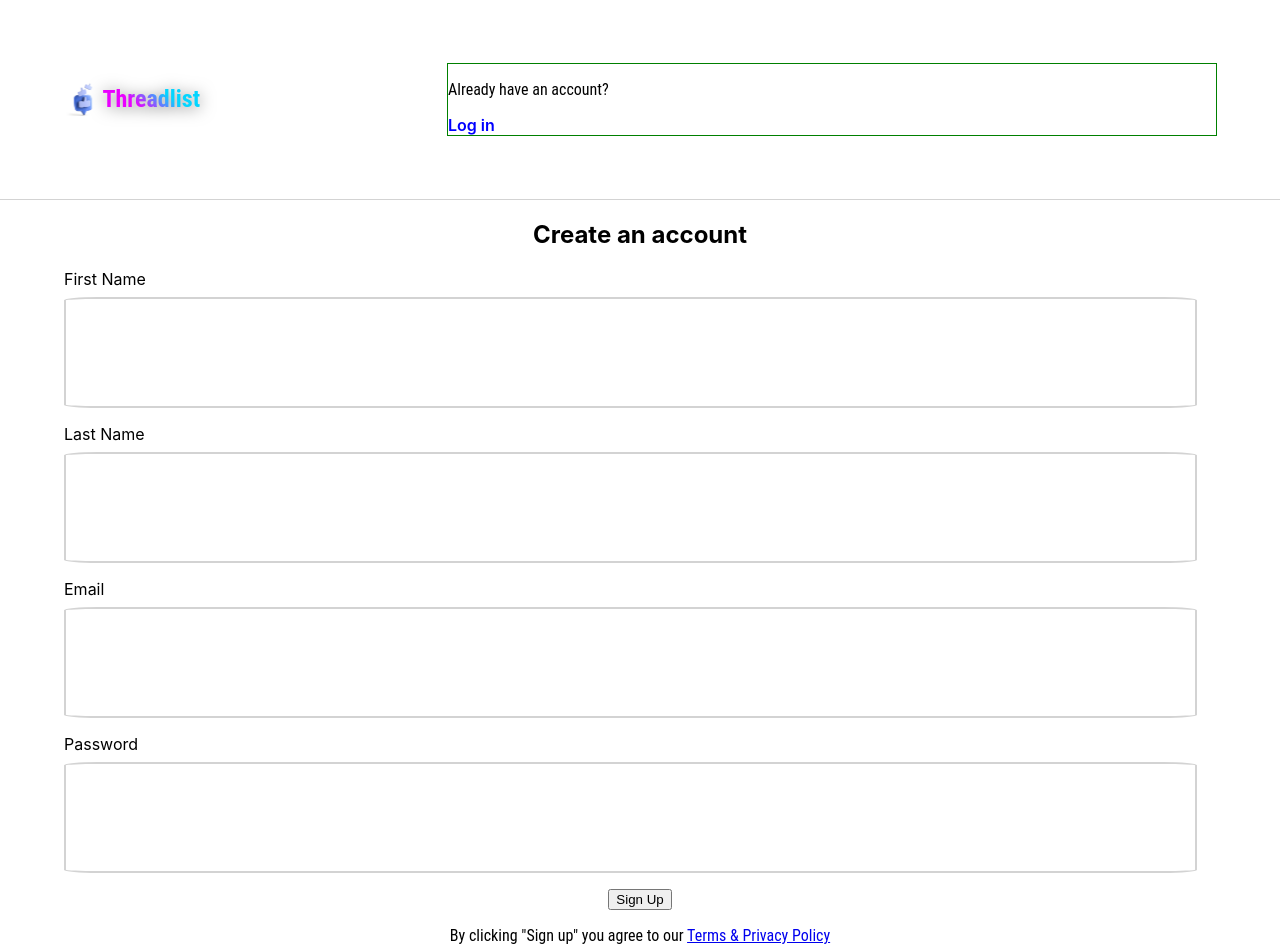
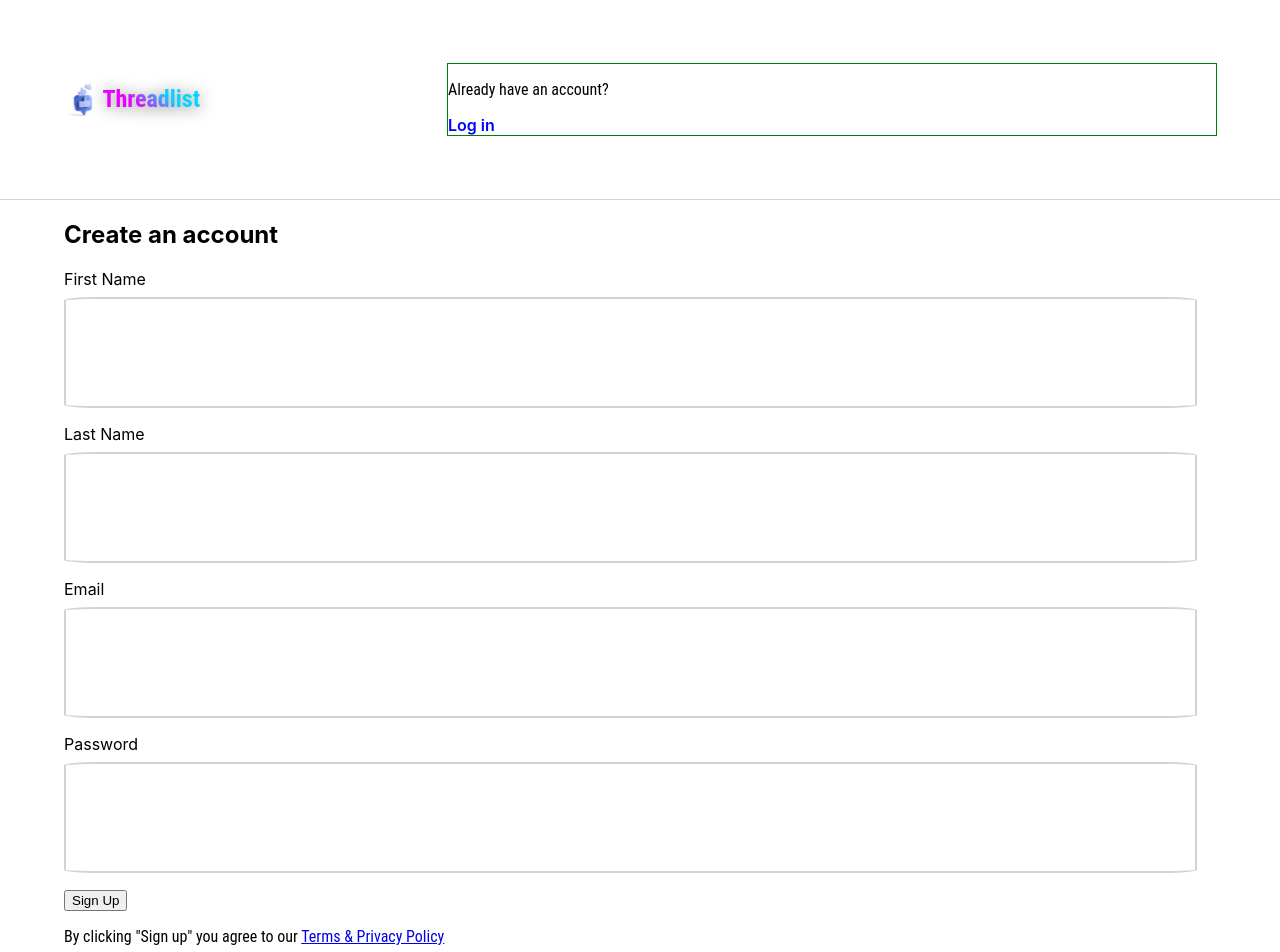
Before and after one commit to jonahunuafe/user-authentication, a React (Create React App) app: page / in a window 1280 px wide. Shown: the top 952 px of the page. Built offline with nearby package versions, Linux system fonts and the light colour scheme.

Commit message:
styled pages

```diff
--- a/src/components/Input.module.css
+++ b/src/components/Input.module.css
@@ -8,8 +8,3 @@ input {
     margin-top: 0.5rem;
     margin-bottom: 1rem;
 }
-
-.inputContainer {
-    margin: auto;
-    width: 90%;
-}
--- a/src/index.css
+++ b/src/index.css
@@ -7,8 +7,7 @@ body {
   -moz-osx-font-smoothing: grayscale;
 }
 
-form {
-  display: flex;
-  flex-direction: column;
-  align-items: center;
+.container {
+  margin: auto;
+  width: 90%;
 }
--- a/src/pages/Login.js
+++ b/src/pages/Login.js
@@ -10,14 +10,14 @@ function Login() {
     }
 
     return (
-        <div>
+        <div className="container">
             <form onSubmit={handleSubmit}>
                 <Input label="Email" id="email" type="email" />
                 <Input label="password" id="passord" type="password" />
                 <p><Link to="/login/passwordreset">Forgot your password?</Link></p>
                 <Button>Log in</Button>
-                <p>Don't have an account yet?<Link to="/">Sign up</Link></p>
             </form>
+            <p>Don't have an account yet?<Link to="/">Sign up</Link></p>
         </div>
     );
 }
--- a/src/pages/Signup.js
+++ b/src/pages/Signup.js
@@ -12,17 +12,25 @@ function Signup() {
     }
 
     return (
+        <>
+            <div className="container">
                 <form onSubmit={handleSubmit}>
+                    <div>
                         <h2>Create an account</h2>
                         <Input label="First Name" id="first-name" type="text" />
                         <Input label="Last Name" id="last-name" type="text" />
                         <Input label="Email" id="email" type="email" />
                         <Input label="Password" id="password" type="password" />
+                        <Button>Sign Up</Button>
+                    </div>
+                </form>
 
-            <Button>Sign Up</Button>
+                <div>
                     <p>By clicking "Sign up" you agree to our <a href="http://">Terms & Privacy Policy</a></p>
                     <Button>Already have an account? <Link to="/login">Log in</Link></Button>
-        </form>
+                </div>
+            </div>
+        </>
     );
 }
 
```
Lines whose indentation alone changed are shown as unchanged.
